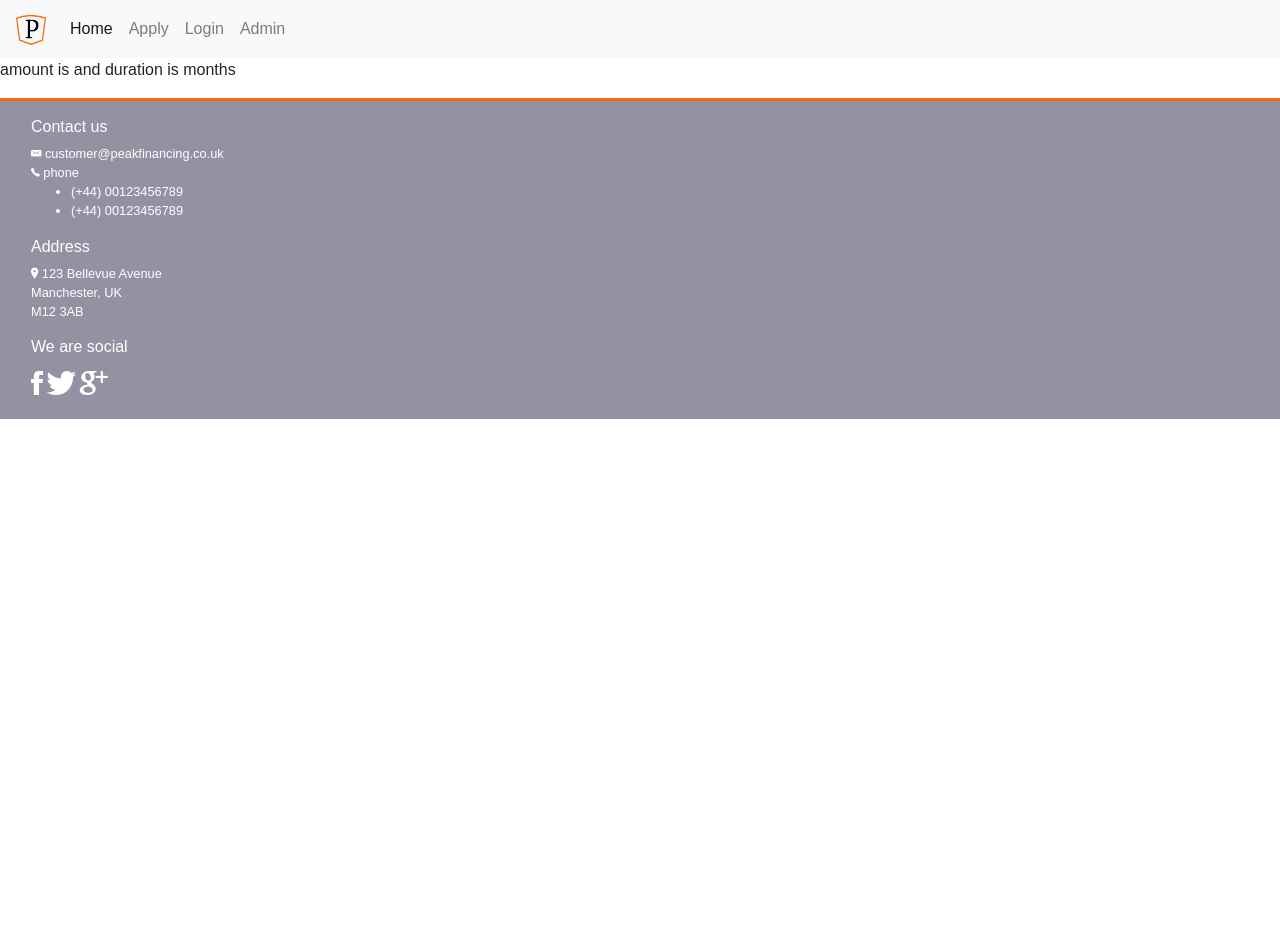
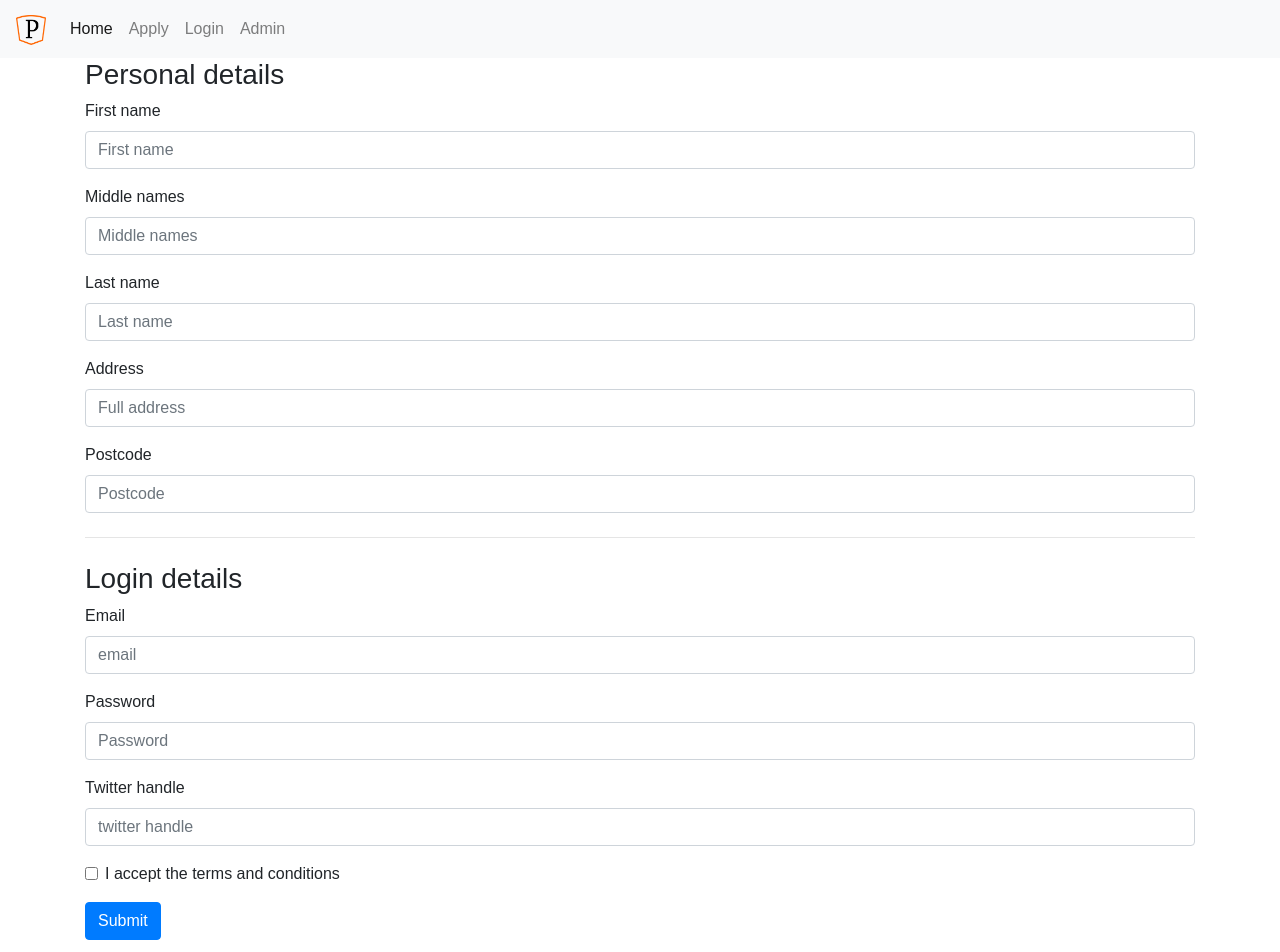
Before and after one commit to mihaitaivli/microfinancingApp, a React (Create React App) app in the folder frontend/: page /registration in a window 1280 px wide. Shown: the top 952 px of the page. Before the commit the page ends 800 px from the top, so only its background shows below. Built offline with nearby package versions, Linux system fonts and the light colour scheme.

Commit message:
Gather personal data

```diff
--- a/frontend/src/partials/Registration.js
+++ b/frontend/src/partials/Registration.js
@@ -1,12 +1,92 @@
 import React, { Component } from 'react';
 
+// {
+//   "first_name" : "Alexandra",
+//   "last_name" : "Ivli",
+//   "address" : "The same",
+//   "postcode" : "m12399sn",
+//   "dob" : "underage",
+//   "risk_category" : "medium" - to do later
+// ----------------------------
+// "email"
+// "password"
+// "twitter" - not required
+// ->returns a customer id
+//   }
+
 class Registration extends Component{
+
+  state={
+    "first_name":'',
+    "middle_names": '',
+    "last_name": '',
+    "address":'',
+    "postcode":'',
+    "email":'',
+    "password":'',
+    "twitter":''
+  }
+
+  handleChange = (e) => {
+    this.setState({
+      [e.target.name]: e.target.value
+    })
+  }
+
+  handleSubmit = (e) => {
+    e.preventDefault();
+    console.log(this.state);
+  }
+
   render(){
     let amount = sessionStorage.getItem('amount');
     let duration = sessionStorage.getItem('duration');
+    let { first_name, middle_names, last_name, address, postcode, email, password, twitter } = this.state;
     return(
-      <div>
-        amount is {amount} and duration is {duration} months
+      <div className="container">
+        <h3>Personal details</h3>
+        {/* <div>amount is {amount} and duration is {duration} months</div> */}
+        <form className="form">
+          <div className="form-group">
+            <label for="first_name">First name</label>
+            <input type="text" required class="form-control" id="first_name" name="first_name" placeholder="First name" value={first_name} onChange={this.handleChange} />
+          </div>
+          <div className="form-group">
+            <label for="middle_names">Middle names</label>
+            <input type="text" class="form-control" id="middle_names" name="middle_names" placeholder="Middle names" value={middle_names} onChange={this.handleChange} />
+          </div>
+          <div className="form-group">
+            <label for="last_name">Last name</label>
+            <input type="text" required class="form-control" id="last_name" name="last_name" placeholder="Last name" value={last_name} onChange={this.handleChange} />
+          </div>
+          <div className="form-group">
+            <label for="address">Address</label>
+            <input type="text" required class="form-control" id="address" name="address" placeholder="Full address" value={address} onChange={this.handleChange} />
+          </div>
+          <div className="form-group">
+            <label for="postcode">Postcode</label>
+            <input type="text" required class="form-control" id="postcode" name="postcode" placeholder="Postcode" value={postcode} onChange={this.handleChange} />
+          </div>
+          <hr className="my-4"/>
+          <h3>Login details</h3>
+          <div class="form-group">
+            <label for="email">Email</label>
+            <input type="email" required class="form-control" id="email" name="email" placeholder="email" value={email} onChange={this.handleChange} />
+          </div>
+          <div class="form-group">
+            <label for="password">Password</label>
+            <input type="password" required class="form-control" name="password" id="password" placeholder="Password" value={password} onChange={this.handleChange}  />
+          </div>
+          <div class="form-group">
+            <label for="twitter">Twitter handle</label>
+            <input type="text" class="form-control" id="twitter" name="twitter" placeholder="twitter handle" value={twitter} onChange={this.handleChange}  />
+          </div>
+          <div class="form-group form-check">
+            <input type="checkbox" class="form-check-input" id="acceptCheck" />
+            <label class="form-check-label" for="acceptCheck">I accept the terms and conditions</label>
+          </div>
+          <button type="submit" class="btn btn-primary" onClick={this.handleSubmit}>Submit</button>
+        </form>
       </div>
     );
   }
```
Also changed, not shown: 1 other file (tests, documents, lock files or other folders).
